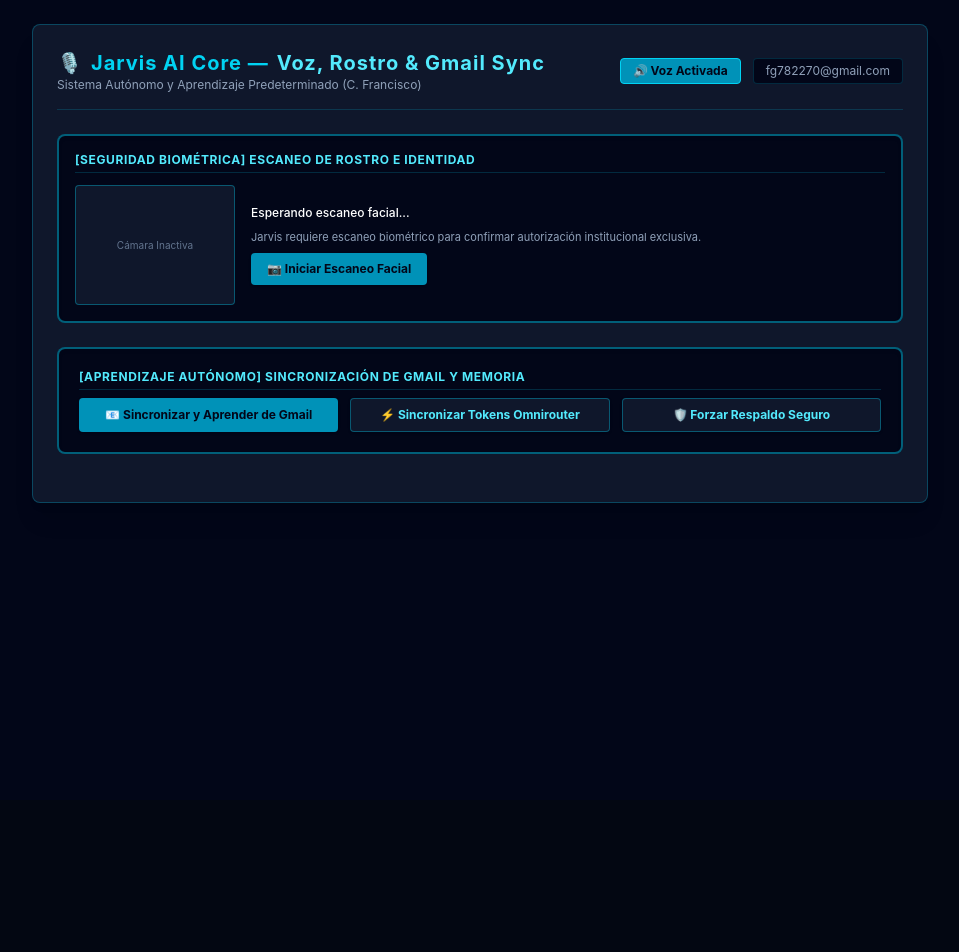
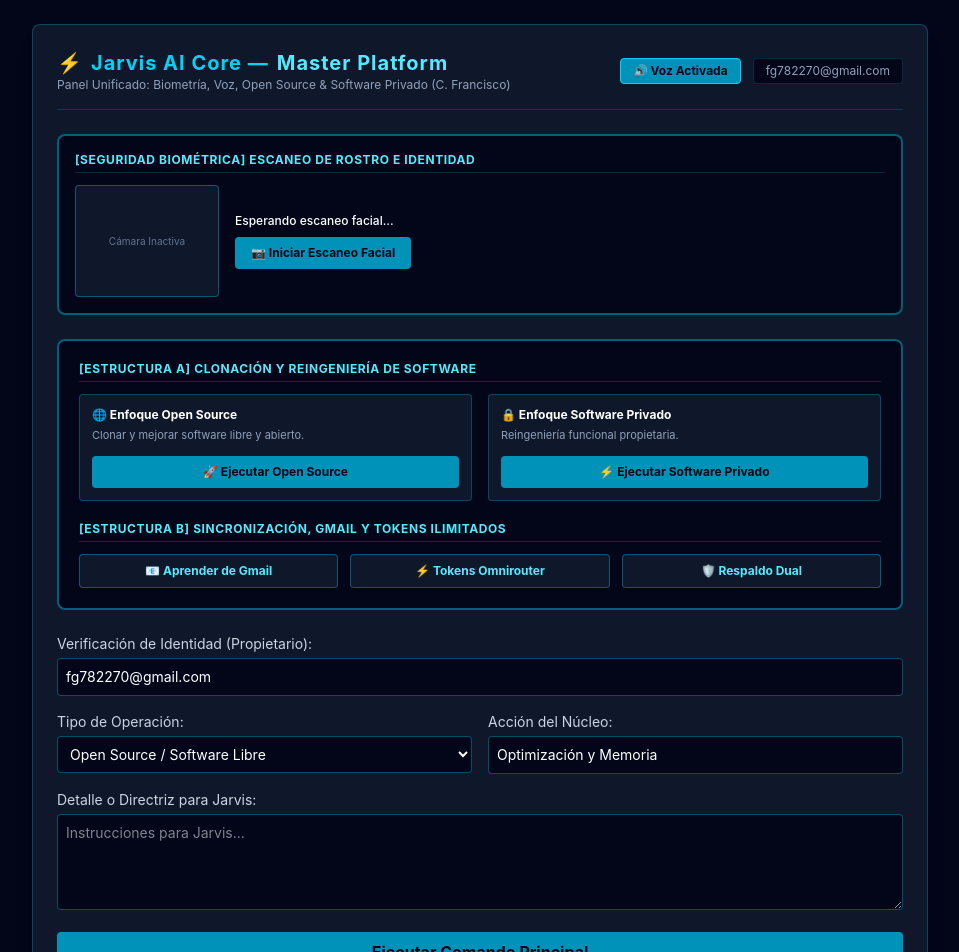
Before and after one commit to Franky718/nexcode-app-independiente, a Next.js app: page / in a window 1280 px wide. Shown: the top 952 px of the page, without its empty margins (160-1119 px from the left). Before the commit the page ends 800 px from the top, so only its background shows below. Built offline with nearby package versions, Linux system fonts and the light colour scheme; no server answers; the database is empty.

Commit message:
feat: unificar biometria, voz, estructuras duales de software y formulario principal en master core

```diff
--- a/app/page.tsx
+++ b/app/page.tsx
@@ -10,7 +10,7 @@
     const [hashGenerado, setHashGenerado] = useState<string | null>(null)
     const [memorias, setMemorias] = useState<any[]>([])
 
-    // Estados para Voz y Escaneo Facial
+    // Estados para Voz, Cámara y Paneles
     const [vozActiva, setVozActiva] = useState(true)
     const [camaraActiva, setCamaraActiva] = useState(false)
     const [estadoRostro, setEstadoRostro] = useState('Esperando escaneo facial...')
@@ -27,18 +27,16 @@
         cargarMemoria()
     }, [])
 
-    // Función de Síntesis de Voz (Jarvis Habla)
     function hablarJarvis(texto: string) {
         if (!vozActiva || typeof window === 'undefined' || !('speechSynthesis' in window)) return
-        window.speechSynthesis.cancel() // Detener audio anterior
+        window.speechSynthesis.cancel()
         const utterance = new SpeechSynthesisUtterance(texto)
         utterance.lang = 'es-MX'
         utterance.rate = 1.0
-        utterance.pitch = 0.9 // Tono grave corporativo / tipo Jarvis
+        utterance.pitch = 0.9
         window.speechSynthesis.speak(utterance)
     }
 
-    // Activar Cámara para Escaneo Facial
     async function iniciarEscaneoFacial() {
         setCamaraActiva(true)
         setEstadoRostro('Iniciando sensores biométricos...')
@@ -58,11 +56,27 @@
         }
     }
 
-    async function ejecutarAccionJarvis(tipo: string, detalle: string) {
+    async function handleSubmit(event: React.FormEvent<HTMLFormElement>) {
+        event.preventDefault()
+        const formData = new FormData(event.currentTarget)
+
+        startTransition(async () => {
+            const resultado = await ejecutarJarvisCore(formData)
+            setMensajeRespuesta(resultado.message)
+            setFolioUltimo(resultado.folio || null)
+            setHashGenerado(resultado.hash || null)
+            if (resultado.success) {
+                hablarJarvis(resultado.message)
+                cargarMemoria()
+            }
+        })
+    }
+
+    async function ejecutarAccionModular(tipo: string, detalle: string) {
         const formData = new FormData()
         formData.append('emailSolicitante', 'fg782270@gmail.com')
         formData.append('accion', tipo)
-        formData.append('tipoSoftware', 'Sistema Autónomo')
+        formData.append('tipoSoftware', tipo)
         formData.append('detalleSoftware', detalle)
 
         startTransition(async () => {
@@ -83,9 +97,9 @@
                 <header className="flex justify-between items-center border-b border-cyan-500/20 pb-4 mb-6">
                     <div>
                         <h1 className="text-xl font-bold tracking-wider flex items-center gap-2">
-                            <span>🎙️</span> Jarvis AI Core — <span className="text-cyan-300">Voz, Rostro & Gmail Sync</span>
+                            <span>⚡</span> Jarvis AI Core — <span className="text-cyan-300">Master Platform</span>
                         </h1>
-                        <p className="text-xs text-slate-400">Sistema Autónomo y Aprendizaje Predeterminado (C. Francisco)</p>
+                        <p className="text-xs text-slate-400">Panel Unificado: Biometría, Voz, Open Source & Software Privado (C. Francisco)</p>
                     </div>
                     <div className="flex items-center gap-3">
                         <button
@@ -98,13 +112,13 @@
                     </div>
                 </header>
 
-                {/* MÓDULO DE ESCANEO FACIAL Y BIOMETRÍA */}
+                {/* 1. MÓDULO DE ESCANEO FACIAL */}
                 <div className="mb-6 p-4 bg-slate-950 border-2 border-cyan-500/50 rounded-lg shadow-inner">
                     <h3 className="text-xs font-bold uppercase tracking-wider text-cyan-300 mb-3 border-b border-cyan-500/20 pb-1">
                         [Seguridad Biométrica] Escaneo de Rostro e Identidad
                     </h3>
                     <div className="flex flex-col md:flex-row items-center gap-4">
-                        <div className="w-40 h-30 bg-slate-900 border border-cyan-500/40 rounded flex items-center justify-center overflow-hidden relative">
+                        <div className="w-36 h-28 bg-slate-900 border border-cyan-500/40 rounded flex items-center justify-center overflow-hidden relative">
                             {camaraActiva ? (
                                 <video ref={videoRef} autoPlay playsInline muted className="w-full h-full object-cover" />
                             ) : (
@@ -113,7 +127,6 @@
                         </div>
                         <div className="flex-1 space-y-2">
                             <p className="text-xs text-white font-medium">{estadoRostro}</p>
-                            <p className="text-[11px] text-slate-400">Jarvis requiere escaneo biométrico para confirmar autorización institucional exclusiva.</p>
                             <button
                                 type="button"
                                 onClick={iniciarEscaneoFacial}
@@ -125,43 +138,140 @@
                     </div>
                 </div>
 
-                {/* PANEL DE BOTONES DUALES DE APRENDIZAJE Y GMAIL */}
-                <div className="mb-6 p-5 bg-slate-950 border-2 border-cyan-500/50 rounded-lg shadow-inner space-y-4">
-                    <h3 className="text-xs font-bold uppercase tracking-wider text-cyan-300 mb-2 border-b border-cyan-500/20 pb-1">
-                        [Aprendizaje Autónomo] Sincronización de Gmail y Memoria
+                {/* 2. ESTRUCTURA DUAL DE BOTONES (ESTRUCTURA A & B) */}
+                <div className="mb-6 p-5 bg-slate-950 border-2 border-cyan-500/50 rounded-lg shadow-inner space-y-5">
+
+                    {/* Estructura A: Open Source y Software Privado */}
+                    <div>
+                        <h3 className="text-xs font-bold uppercase tracking-wider text-cyan-300 mb-3 border-b border-cyan-500/20 pb-1">
+                            [Estructura A] Clonación y Reingeniería de Software
                         </h3>
-                    <div className="grid grid-cols-1 md:grid-cols-3 gap-3">
+                        <div className="grid grid-cols-1 md:grid-cols-2 gap-4">
+                            <div className="p-3 bg-slate-900 border border-cyan-500/30 rounded flex flex-col justify-between">
+                                <div>
+                                    <h4 className="text-xs font-bold text-white mb-1">🌐 Enfoque Open Source</h4>
+                                    <p className="text-[11px] text-slate-400 mb-3">Clonar y mejorar software libre y abierto.</p>
+                                </div>
                                 <button
                                     type="button"
                                     disabled={isPending}
-                            onClick={() => ejecutarAccionJarvis('Sincronizar Gmail', 'Aprendizaje automático desde correo institucional y personal')}
-                            className="bg-cyan-600 hover:bg-cyan-500 text-slate-950 font-bold py-2 px-3 rounded text-xs transition-all shadow"
+                                    onClick={() => ejecutarAccionModular('Open Source', 'Clonar y optimizar repositorio libre')}
+                                    className="w-full bg-cyan-600 hover:bg-cyan-500 text-slate-950 font-bold py-2 px-3 rounded text-xs transition-all disabled:opacity-50"
                                 >
-                            📧 Sincronizar y Aprender de Gmail
+                                    🚀 Ejecutar Open Source
+                                </button>
+                            </div>
+                            <div className="p-3 bg-slate-900 border border-cyan-500/30 rounded flex flex-col justify-between">
+                                <div>
+                                    <h4 className="text-xs font-bold text-white mb-1">🔒 Enfoque Software Privado</h4>
+                                    <p className="text-[11px] text-slate-400 mb-3">Reingeniería funcional propietaria.</p>
+                                </div>
+                                <button
+                                    type="button"
+                                    disabled={isPending}
+                                    onClick={() => ejecutarAccionModular('Software Privado', 'Emular y mejorar código privado')}
+                                    className="w-full bg-cyan-600 hover:bg-cyan-500 text-slate-950 font-bold py-2 px-3 rounded text-xs transition-all disabled:opacity-50"
+                                >
+                                    ⚡ Ejecutar Software Privado
+                                </button>
+                            </div>
+                        </div>
+                    </div>
+
+                    {/* Estructura B: Comandos y Gmail */}
+                    <div>
+                        <h3 className="text-xs font-bold uppercase tracking-wider text-cyan-300 mb-3 border-b border-cyan-500/20 pb-1">
+                            [Estructura B] Sincronización, Gmail y Tokens Ilimitados
+                        </h3>
+                        <div className="flex flex-wrap gap-3">
+                            <button
+                                type="button"
+                                disabled={isPending}
+                                onClick={() => ejecutarAccionModular('Gmail Sync', 'Sincronizar aprendizaje desde Gmail')}
+                                className="flex-1 bg-slate-900 border border-cyan-500/40 hover:bg-cyan-950 text-cyan-300 font-bold py-2 px-3 rounded text-xs transition-all shadow"
+                            >
+                                📧 Aprender de Gmail
                             </button>
                             <button
                                 type="button"
                                 disabled={isPending}
-                            onClick={() => ejecutarAccionJarvis('Procesar Omnirouter', 'Tokens ilimitados y optimización FreeLLAMPI')}
-                            className="bg-slate-900 border border-cyan-500/40 hover:bg-cyan-950 text-cyan-300 font-bold py-2 px-3 rounded text-xs transition-all shadow"
+                                onClick={() => ejecutarAccionModular('Omnirouter', 'Sincronizar tokens ilimitados FreeLLAMPI')}
+                                className="flex-1 bg-slate-900 border border-cyan-500/40 hover:bg-cyan-950 text-cyan-300 font-bold py-2 px-3 rounded text-xs transition-all shadow"
                             >
-                            ⚡ Sincronizar Tokens Omnirouter
+                                ⚡ Tokens Omnirouter
                             </button>
                             <button
                                 type="button"
                                 disabled={isPending}
-                            onClick={() => ejecutarAccionJarvis('Respaldo Dual', 'Respaldo seguro en Supabase y GitHub')}
-                            className="bg-slate-900 border border-cyan-500/40 hover:bg-cyan-950 text-cyan-300 font-bold py-2 px-3 rounded text-xs transition-all shadow"
+                                onClick={() => ejecutarAccionModular('Respaldo', 'Respaldo dual Supabase y GitHub')}
+                                className="flex-1 bg-slate-900 border border-cyan-500/40 hover:bg-cyan-950 text-cyan-300 font-bold py-2 px-3 rounded text-xs transition-all shadow"
                             >
-                            🛡️ Forzar Respaldo Seguro
+                                🛡️ Respaldo Dual
                             </button>
                         </div>
                     </div>
 
+                </div>
+
+                {/* 3. FORMULARIO PRINCIPAL */}
+                <form onSubmit={handleSubmit} className="space-y-4">
+                    <div>
+                        <label className="block text-sm text-slate-300 mb-1">Verificación de Identidad (Propietario):</label>
+                        <input
+                            type="email"
+                            name="emailSolicitante"
+                            defaultValue="fg782270@gmail.com"
+                            className="w-full bg-slate-950 border border-cyan-500/40 rounded p-2 text-white text-sm"
+                            required
+                        />
+                    </div>
+
+                    <div className="grid grid-cols-1 md:grid-cols-2 gap-4">
+                        <div>
+                            <label className="block text-sm text-slate-300 mb-1">Tipo de Operación:</label>
+                            <select
+                                name="tipoSoftware"
+                                className="w-full bg-slate-950 border border-cyan-500/40 rounded p-2 text-white text-sm"
+                            >
+                                <option value="Open Source">Open Source / Software Libre</option>
+                                <option value="Software Privado">Software Privado (Reingeniería)</option>
+                                <option value="Sistema Autónomo">Sistema Autónomo General</option>
+                            </select>
+                        </div>
+                        <div>
+                            <label className="block text-sm text-slate-300 mb-1">Acción del Núcleo:</label>
+                            <input
+                                type="text"
+                                name="accion"
+                                defaultValue="Optimización y Memoria"
+                                className="w-full bg-slate-950 border border-cyan-500/40 rounded p-2 text-white text-sm"
+                            />
+                        </div>
+                    </div>
+
+                    <div>
+                        <label className="block text-sm text-slate-300 mb-1">Detalle o Directriz para Jarvis:</label>
+                        <textarea
+                            name="detalleSoftware"
+                            placeholder="Instrucciones para Jarvis..."
+                            className="w-full bg-slate-950 border border-cyan-500/40 rounded p-2 text-white text-sm h-24"
+                            required
+                        />
+                    </div>
+
+                    <button
+                        type="submit"
+                        disabled={isPending}
+                        className="w-full bg-cyan-600 hover:bg-cyan-500 text-slate-950 font-bold py-2 px-4 rounded transition-all duration-200 disabled:opacity-50"
+                    >
+                        {isPending ? 'Procesando con Jarvis...' : 'Ejecutar Comando Principal'}
+                    </button>
+                </form>
+
                 {mensajeRespuesta && (
                     <div className="mt-6 p-5 bg-slate-950 border-2 border-cyan-500 rounded-lg text-sm shadow-2xl relative overflow-hidden">
                         <div className="absolute top-0 right-0 bg-cyan-500 text-slate-950 text-[10px] font-bold px-3 py-1 rounded-bl">
-                            JARVIS VOICE & VISION ACTIVE
+                            JARVIS UNIFIED CORE ACTIVE
                         </div>
                         <p className="text-white font-bold mb-2">{mensajeRespuesta}</p>
                         {folioUltimo && (
@@ -177,6 +287,37 @@
                     </div>
                 )}
             </div>
+
+            {/* BANCO DE MEMORIA INTEGRADA */}
+            <div className="w-full max-w-4xl bg-slate-900 border border-cyan-500/30 rounded-lg p-6 shadow-xl">
+                <h2 className="text-lg font-bold mb-4 text-cyan-300 border-b border-cyan-500/20 pb-2">Banco de Memoria y Registros (C. Francisco)</h2>
+                {memorias.length === 0 ? (
+                    <p className="text-xs text-slate-400">No hay registros almacenados todavía.</p>
+                ) : (
+                    <div className="overflow-x-auto">
+                        <table className="w-full text-left text-xs">
+                            <thead>
+                                <tr className="border-b border-cyan-500/20 text-cyan-400">
+                                    <th className="pb-2">Clave</th>
+                                    <th className="pb-2">Información / Detalle</th>
+                                    <th className="pb-2">Motor</th>
+                                    <th className="pb-2">Fecha</th>
+                                </tr>
+                            </thead>
+                            <tbody className="divide-y divide-slate-800 text-slate-300">
+                                {memorias.map((mem) => (
+                                    <tr key={mem.id} className="hover:bg-slate-950/50">
+                                        <td className="py-2 font-bold text-cyan-300">{mem.memory_key}</td>
+                                        <td className="py-2 max-w-xs truncate">{mem.memory_value}</td>
+                                        <td className="py-2 font-mono text-[10px] text-cyan-400">Omnirouter</td>
+                                        <td className="py-2 text-[10px] text-slate-500">{new Date(mem.created_at).toLocaleString()}</td>
+                                    </tr>
+                                ))}
+                            </tbody>
+                        </table>
+                    </div>
+                )}
+            </div>
         </div>
     )
 }
```
Lines whose indentation alone changed are shown as unchanged.
